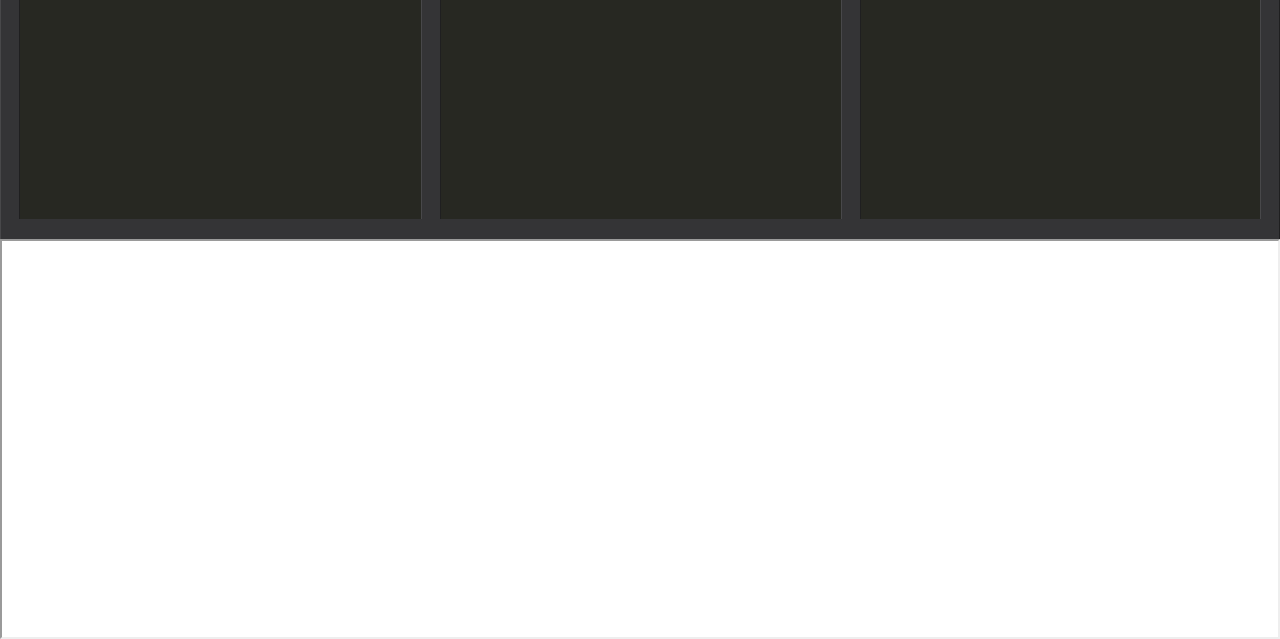
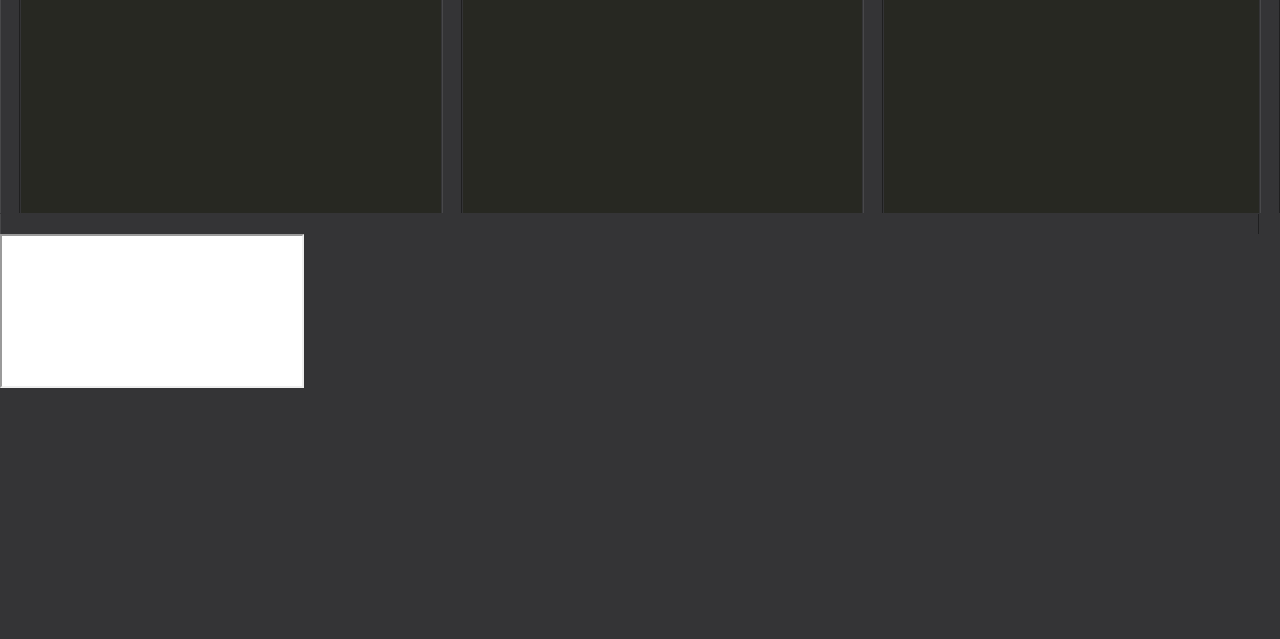
Before and after one commit to mdnight/codefun, a website built with webpack: page app/index.html in a window 1280 px wide. Shown: the part 191-830 px from the top of the page. Built offline with nearby package versions, Linux system fonts and the light colour scheme.

Commit message:
sass modified using grid

```diff
--- a/app/index.html
+++ b/app/index.html
@@ -7,16 +7,14 @@
 </head>
 <body>
     <div class="wrapper">
-        <nav class="navbar navbar-inverse navbar-expand-lg">
+        <nav class="navbar navbar-static-top navbar-inverse navbar-expand-lg">
             <a class="navbar-brand" href="#">CodeFun</a>
             <button id="run-button" type="button" class="btn btn-default navbar-btn">Run</button>
         </nav>
     </div>
-    <div class="page-wrap">
-        <div class="boxes">
-            <div class="top-boxes">
+    <div class="mainfield">
         <div class="editor-resizer outer-resizer" title="Drag to resize"></div>
-                <div id="box-html" class="box-html" data-type="html">
+        <div id="box-html" class="code-frame" data-type="html">
             <div class="powers">
                 <div class="editor-actions-left">
                     <button id="settings-pane-html" class="button" title="Open HTML Settings" style="display: none;"></button>
@@ -33,7 +31,7 @@
             </div>
         </div>
         <div id="hresizer-1" class="editor-resizer horizontal-resizer-1" title="Drag to resize"></div>
-                <div id="box-css" class="box-css" data-type="css">
+        <div id="box-css" class="code-frame" data-type="css">
             <div class="powers">
                 <div class="editor-actions-left">
                     <button id="settings-pane-css" class="button" title="Open CSS Settings" style="display: none;"></button>
@@ -50,7 +48,7 @@
             </div>
         </div>
         <div id="hresizer-2" class="editor-resizer horizontal-resizer-2" title="Drag to resize"></div>
-                <div id="box-js" class="box-js" data-type="js">
+        <div id="box-js" class="code-frame" data-type="js">
             <div class="powers">
                 <div class="editor-actions-left">
                     <button id="settings-pane-js" class="button" title="Open JS Settings" style="display: none;"></button>
@@ -67,9 +65,7 @@
             </div>
         </div>
         <div class="editor-resizer outer-resizer" title="Drag to resize"></div>
-            </div>
-            <div class="resizer"></div>
-        </div>
+        <div class="vertical-resizer editor-resizer"></div>
     </div>
     <div class="output-container">
         <iframe id="result-frame" allowfullscreen="true" sandbox="allow-scripts allow-pointer-lock allow-same-origin allow-popups allow-modals allow-forms" allowtransparency="true" class="result-frame" style="background: white;"></iframe>
--- a/app/sass/main.scss
+++ b/app/sass/main.scss
@@ -4,18 +4,17 @@
     top: 50%;
     transform: translateY($translate-y);
 }
+$textcolor: #c5c5c5;
 
 body {
-    .navbar {
-        margin-bottom: 0px;
-    }
-    background: gray;
+    background: #343436;
 
     .wrapper {
         position: relative;
         width: auto;
-        color: #c5c5c5;
+        color: $textcolor;
         .navbar {
+            margin-bottom: 1px;
             min-height: 70px;
             #run-button {
                 float: right;
@@ -25,50 +24,24 @@ body {
         }
         .navbar-brand {
             @include align-center(35px, absolute, -50%);
+            color: $textcolor;
         }
     }
 
-    .page-wrap {
-        position: relative;
-        display: block;
-        width: auto;
-        .boxes .top-boxes {
-            display: table;
-            margin-top: 7px;
-            width: inherit;
-            /* .box{ */
-            /*     .box-editor-title span { */
-            /*         //width: inherit; */
-            /*     } */
-            /*     width: 32.2%; */
-            /*     display: block; */
-            /*     position: relative; */
-            /* } */
-            .box-html, .box-css, .box-js {
-                .box-editor-title span {
-                    //width: inherit;
-                }
-                width: 32.2%;
-                display: table-cell;
-                position: relative;
-            }
-
-            .editor-resizer {
-                display: table-cell;
-                height: inherit;
-                position: relative;
-                background: #343436;
-                z-index: 2;
-                min-width: 20px;
-                max-width: 20px;
-                cursor: col-resize;
-                border-left:1px solid rgba(255,255,255,0.1);
-                border-right:1px solid rgba(0,0,0,0.4);
-            }
-            .outer-resizer {
-                cursor: auto;
-                max-width: 20px;
-            }
+    .mainfield {
+        display: grid;
+        grid-gap: 1px;
+        grid-template-columns: 20px auto 20px auto 20px auto 20px;
+        .vertical-resizer {
+            grid-column: 1 / 7;
+            grid-row: 2;
+            height: 20px;
+        }
+        .editor-resizer {
+            background: #343436;
+            border-left:1px solid rgba(255,255,255,0.1);
+            border-right:1px solid rgba(0,0,0,0.4);
+            z-index: 2;
         }
         .powers {
             position: relative;
@@ -80,26 +53,12 @@ body {
                 margin-bottom: 0px;
             }
         }
-        .resizer {
-            display: inherit;
-            background: #343436;
-            position: relative;
-            z-index: 2;
-            height: 20px;
-            cursor: row-resize;
-            border-left:1px solid rgba(255,255,255,0.1);
-            border-right:1px solid rgba(0,0,0,0.4);
-        }
     }
 
     .output-container {
-        position: relative;
-        width: auto;
-        height: 100%;
-        #result-frame {
-            display: block;
-            width: 100%;
-            height: 400px;
-        }
+        display: grid;
+        grid-template-columns: auto;
+        height: 50vh;
     }
+
 }
```
Lines whose indentation alone changed are shown as unchanged.
